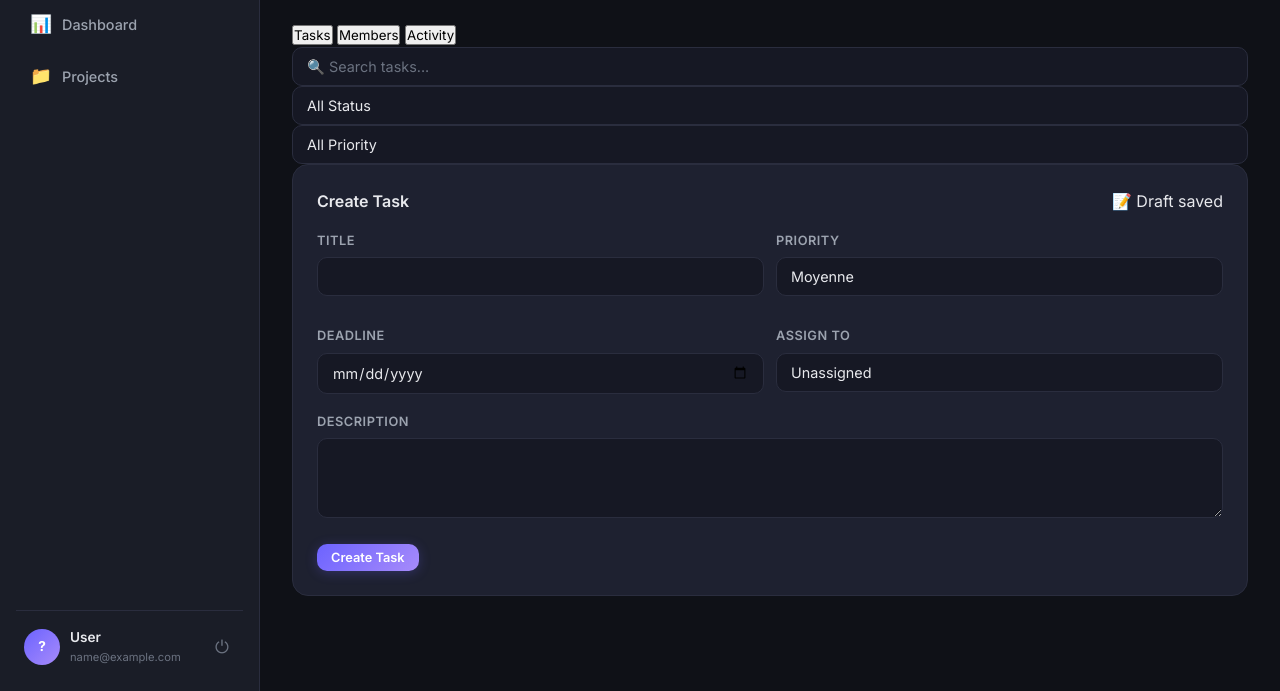
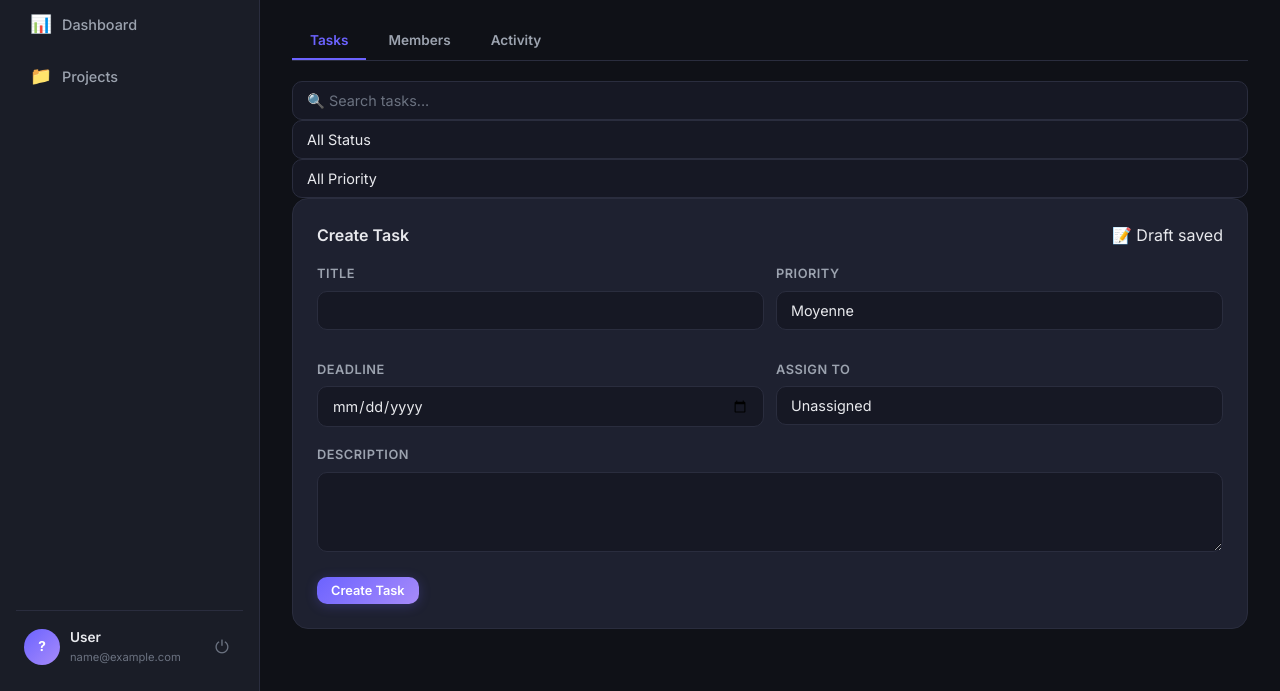
Before and after one commit to nour240/TaskFlow-project, a plain HTML site: page frontend/project.html in a window 1280 px wide. Shown: the part 109-800 px from the top of the page. Drawn offline with nearby package versions, Linux system fonts and the light colour scheme; sample sign-in values are in the browser's storage.

Commit message:
feat: add tabs navigation component styling

```diff
--- a/frontend/css/style.css
+++ b/frontend/css/style.css
@@ -461,3 +461,21 @@ textarea.form-control { resize: vertical; min-height: 80px; }
 }
 .activity-text { font-size: .85rem; }
 .activity-time { font-size: .72rem; color: var(--text-muted); margin-top: 2px; }
+
+
+/* ── Tabs ───────────────────────────────────────────────── */
+.tabs {
+  display: flex; gap: 4px;
+  border-bottom: 1px solid var(--border);
+  margin-bottom: 20px;
+}
+.tab-btn {
+  padding: 10px 18px;
+  background: none; border: none;
+  color: var(--text-secondary);
+  font-weight: 600; font-size: .85rem;
+  border-bottom: 2px solid transparent;
+  transition: var(--transition-fast);
+}
+.tab-btn:hover { color: var(--text-primary); }
+.tab-btn.active { color: var(--accent); border-bottom-color: var(--accent); }
```
